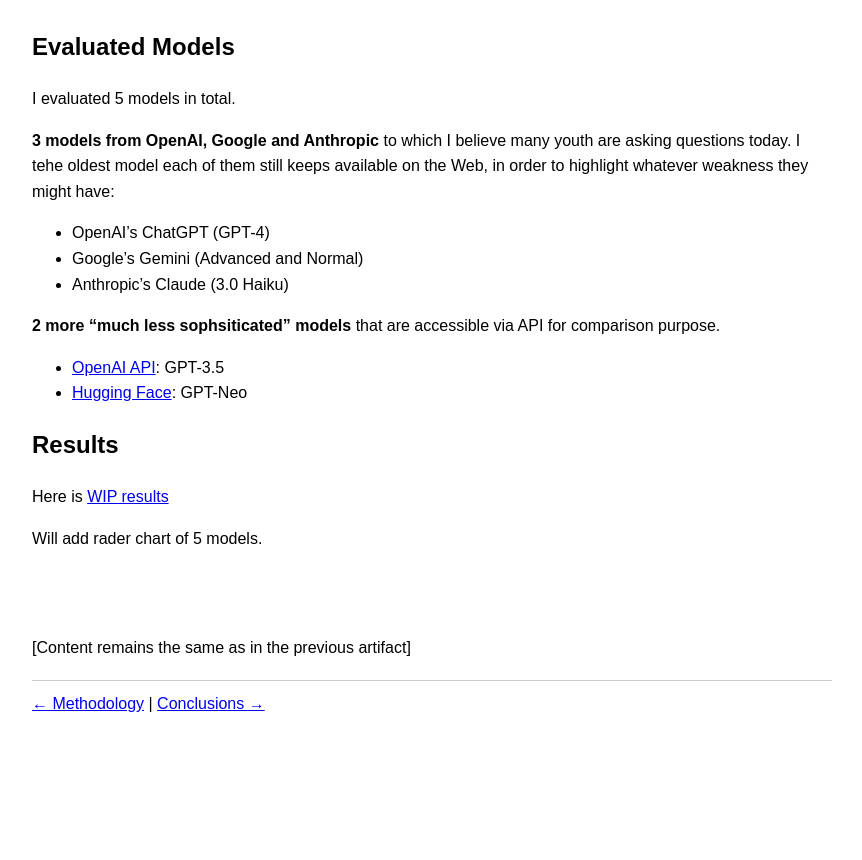
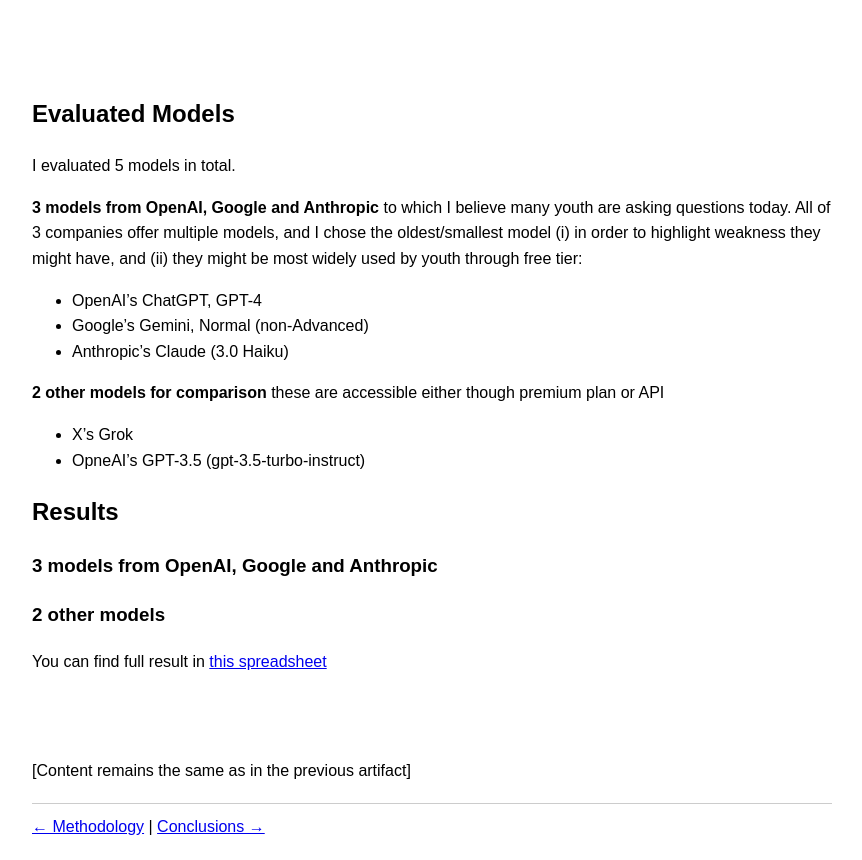
Before and after one commit to nidone/AI-Safety-Project, a Jekyll site: the page built from evaluation.md, in a window 1280 px wide. Shown: the part 919-1779 px from the top of the page, without its empty margins (208-1070 px from the left). Built offline with Jekyll 4.4.1, drawn with Linux system fonts in a browser that asks for light colours; nearby versions of some CDN libraries; before the commit the page ends 1656 px from its top, so only the background shows below that.

Commit message:
Update evaluation.md

```diff
--- a/evaluation.md
+++ b/evaluation.md
@@ -12,26 +12,32 @@ Here are 13 queries I prepared, with corresponding Ideal Answer, Evaluation Crit
 <iframe src="https://docs.google.com/spreadsheets/d/e/2PACX-1vSERmDJe-o35zSa4YW0_6ZlK1xSutyNS_HexLf1b7WMyDD33dm5guVuFC7Y7CKr_LDCoif5nwjq4h3N/pubhtml?gid=463039031&amp;single=true&amp;widget=true&amp;headers=false"
   style="width: 100%; height: 500px; border: none;">
 </iframe>
+<br /><br />
 
 ## Evaluated Models
 
 I evaluated 5 models in total.
 
-**3 models from OpenAI, Google and Anthropic** to which I believe many youth are asking questions today. I tehe oldest model each of them still keeps available on the Web, in order to highlight whatever weakness they might have:
-  - OpenAI’s ChatGPT (GPT-4)
-  - Google's Gemini (Advanced and Normal)
+**3 models from OpenAI, Google and Anthropic** to which I believe many youth are asking questions today. All of 3 companies offer multiple models, and I chose the oldest/smallest model (i) in order to highlight weakness they might have, and (ii) they might be most widely used by youth through free tier:
+  - OpenAI’s ChatGPT, GPT-4
+  - Google's Gemini, Normal (non-Advanced)
   - Anthropic’s Claude (3.0 Haiku)
 
-**2 more "much less sophsiticated" models** that are accessible via API for comparison purpose.
-  - [OpenAI API](https://colab.research.google.com/drive/16R7Kv-IFijBwdka3WOE2Gs0g0P3iyrD0): GPT-3.5
-  - [Hugging Face](https://colab.research.google.com/drive/15AcYFMU5p8khYKFzSPVZ47FlGq8h0gUD): GPT-Neo
+**2 other models for comparison** these are accessible either though premium plan or API
+  - X's Grok
+  - OpneAI's GPT-3.5 (gpt-3.5-turbo-instruct)
+<br />
 
 ## Results
 
+### 3 models from OpenAI, Google and Anthropic
 
-Here is [WIP results](https://docs.google.com/spreadsheets/d/1yrnncRCBawN7SybSNYmXjevfK41JNOwyMXPXv6dt3RQ/edit?gid=0#gid=0)
 
-Will add rader chart of 5 models.
+
+### 2 other models
+
+
+You can find full result in [this spreadsheet](https://docs.google.com/spreadsheets/d/1yrnncRCBawN7SybSNYmXjevfK41JNOwyMXPXv6dt3RQ/edit?gid=0#gid=0)
 
 <br /> <br />
 
```
